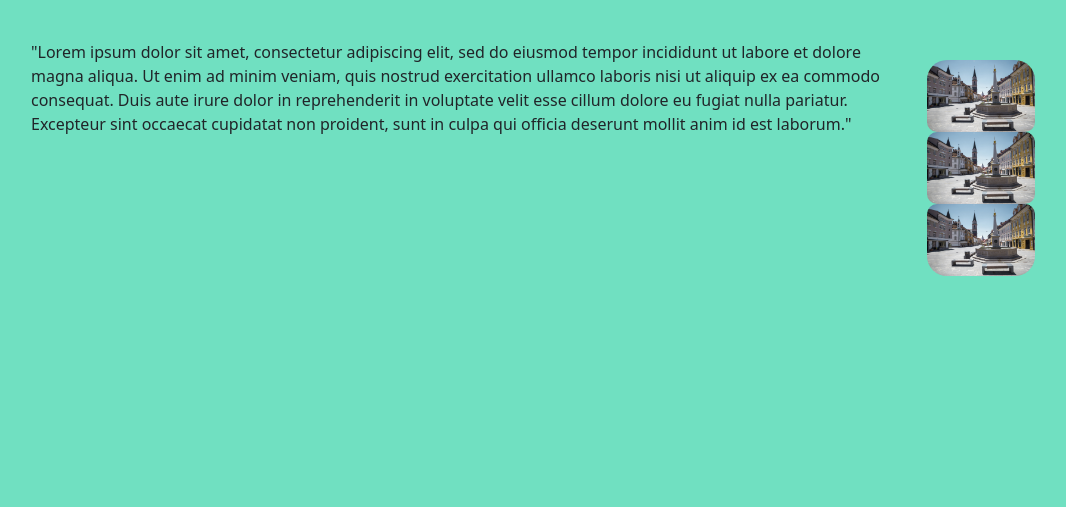
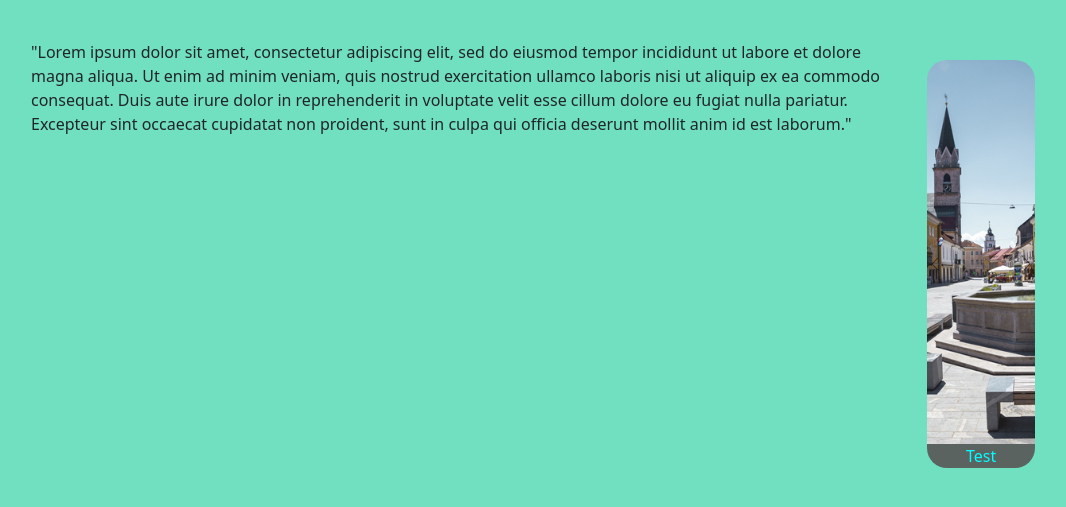
Before and after one commit to AresOsredkar/PortfolioAresOsredkar, a PHP site: page /TestSite.html in a window 1280 px wide. Shown: the part 148-655 px from the top of the page, without its empty margins (97-1163 px from the left). Run offline with PHP 8.4, Linux system fonts and the light colour scheme.

Commit message:
css cleanup

```diff
--- a/Portfolio/Biography.html
+++ b/Portfolio/Biography.html
@@ -85,7 +85,7 @@
               <span class="carousel-control-next-icon" aria-hidden="true"></span>
               <span class="visually-hidden">Next</span>
             </button>
-          </div>
+        </div>
     </div>
 
 </div>
--- a/Portfolio/Home.html
+++ b/Portfolio/Home.html
@@ -45,7 +45,6 @@
         </div>
         <img src="image/imageMain.jpg" id="imageMain" class="img-rounded img-fluid">
     </div>
-
 </div>
 </body>
 </html>
--- a/Portfolio/School.html
+++ b/Portfolio/School.html
@@ -53,15 +53,15 @@
                 <div class="carousel-content">Fakulteta za računalništvo in informatiko</div>
               </div>
             </div>
-            <button class="carousel-control-prev" type="button" data-bs-target="#carouselControls" data-bs-slide="prev">
+            <button class="carousel-control-prev carousel-control" type="button" data-bs-target="#carouselControls" data-bs-slide="prev">
               <span class="carousel-control-prev-icon" aria-hidden="true"></span>
               <span class="visually-hidden">Previous</span>
             </button>
-            <button class="carousel-control-next" type="button" data-bs-target="#carouselControls" data-bs-slide="next">
+            <button class="carousel-control-next carousel-control" type="button" data-bs-target="#carouselControls" data-bs-slide="next">
               <span class="carousel-control-next-icon" aria-hidden="true"></span>
               <span class="visually-hidden">Next</span>
             </button>
-          </div>
+        </div>
 
         <div class="textSub" id="schoolText">
             After 9 years of primary school my attention was focused mostly into computers.
--- a/Portfolio/TestSite.html
+++ b/Portfolio/TestSite.html
@@ -41,16 +41,29 @@
         <div class="item1">
             "Lorem ipsum dolor sit amet, consectetur adipiscing elit, sed do eiusmod tempor incididunt ut labore et dolore magna aliqua. Ut enim ad minim veniam, quis nostrud exercitation ullamco laboris nisi ut aliquip ex ea commodo consequat. Duis aute irure dolor in reprehenderit in voluptate velit esse cillum dolore eu fugiat nulla pariatur. Excepteur sint occaecat cupidatat non proident, sunt in culpa qui officia deserunt mollit anim id est laborum."
         </div>
-        <div class="gallery">
-            <div id="item2" class="imgCon">
-                <img class="img galleryItem" id="img1" src="image/kranj.jpg">
+        <div id="carouselControls" class="carousel slide gallery" data-bs-ride="carousel">
+            <div class="carousel-inner">
+              <div class="carousel-item active">
+                <img src="image/kranj.jpg" class="d-block w-100">
+                <div class="carousel-content">Test</div>
+              </div>
+              <div class="carousel-item">
+                <img src="image/kranj.jpg" class="d-block w-100">
+                <div class="carousel-content">Test</div>
+              </div>
+              <div class="carousel-item">
+                <img src="image/kranj.jpg" class="d-block w-100">
+                <div class="carousel-content">Test</div>
+              </div>
             </div>
-            <div id="item3" class="imgCon">
-                <img class="img  galleryItem" id="img2" src="image/kranj.jpg">
-            </div>
-            <div id="item4" class="imgCon">
-                <img class="img  galleryItem" id="img3" src="image/kranj.jpg">
-            </div>
+            <button class="carousel-control-prev carousel-control" type="button" data-bs-target="#carouselControls" data-bs-slide="prev">
+              <span class="carousel-control-prev-icon" aria-hidden="true"></span>
+              <span class="visually-hidden">Previous</span>
+            </button>
+            <button class="carousel-control-next carousel-control" type="button" data-bs-target="#carouselControls" data-bs-slide="next">
+              <span class="carousel-control-next-icon" aria-hidden="true"></span>
+              <span class="visually-hidden">Next</span>
+            </button>
         </div>
     </div>
 </div>
--- a/Portfolio/css/style.css
+++ b/Portfolio/css/style.css
@@ -13,7 +13,6 @@
         padding:0;
     }
 /*end general*/
-
 
 /*NAVIGATION
     NavBar override formatting*/
@@ -38,7 +37,6 @@
         margin-top:0;
     }
 /*END NAVIGATION*/
-
 
 /*text formatting*/
     /*NavBar Logo formatting*/
@@ -77,8 +75,19 @@
         color:cyan;
         border-radius: 10px;
     }
+    /*main page texts*/
+    .textSub{
+        width:60%;
+        text-align: right;
+        font-size:130%;
+        padding:20px;
+        border:#45ba9a solid 3px;
+        border-radius:10px;
+    }
+    #biographyText{
+        text-align:left;
+    }
 /*end text formatting*/
-
 
 /*CAROUSEL PROPERTIES*/
     .gallery{
@@ -99,11 +108,12 @@
         color:cyan;
         transition: all 1s;
     }
+    .carousel-control{
+        filter:invert(90%) contrast(160%);
+    }
 /*end carousel*/
 
-
-/**/
-
+/*page content formatting*/
     .mainPage{
         display:flex;
         width:80%;
@@ -112,49 +122,22 @@
         margin:40px auto;
         opacity: 0;
     }
-
-
     #imageMain{
         margin:10px;
         width:20%;
         left:0;
         border-radius:25px;
     }
+/*end*/
+
+/*animation class*/
 .mainOpacity{
     transition: opacity 2s;
     opacity: 1;
 }
+/*end animations*/
 
-.textSub{
-    width:60%;
-    text-align: right;
-    font-size:130%;
-    padding:20px;
-    border:#45ba9a solid 3px;
-    border-radius:10px;
-}
-#biographyText{text-align:left;}
-
-
-.galleryContainer{
-    width:50%;
-    margin:5px;
-}
-.galleryItem{
-    width:0;
-    border-radius: 10px;
-    width:100%;
-}
-.overlay{
-    text-align:center;
-    color:cyan;
-    background-color:#3e403f;
-    border-radius:10px;
-    width:100%;
-    margin:10px;
-    padding: 10px;
-}
-
+/*FORM FORMATTING*/
     .contactForm{
         width:50%;
         margin:10px auto;
@@ -180,9 +163,5 @@
         background-color:#5b6361;
         color:aqua;
         cursor:pointer;
-
     }
-
-.thankyou{
-    text-align: center;
-}
+/*end form*/
```
Lines whose indentation alone changed are shown as unchanged.
